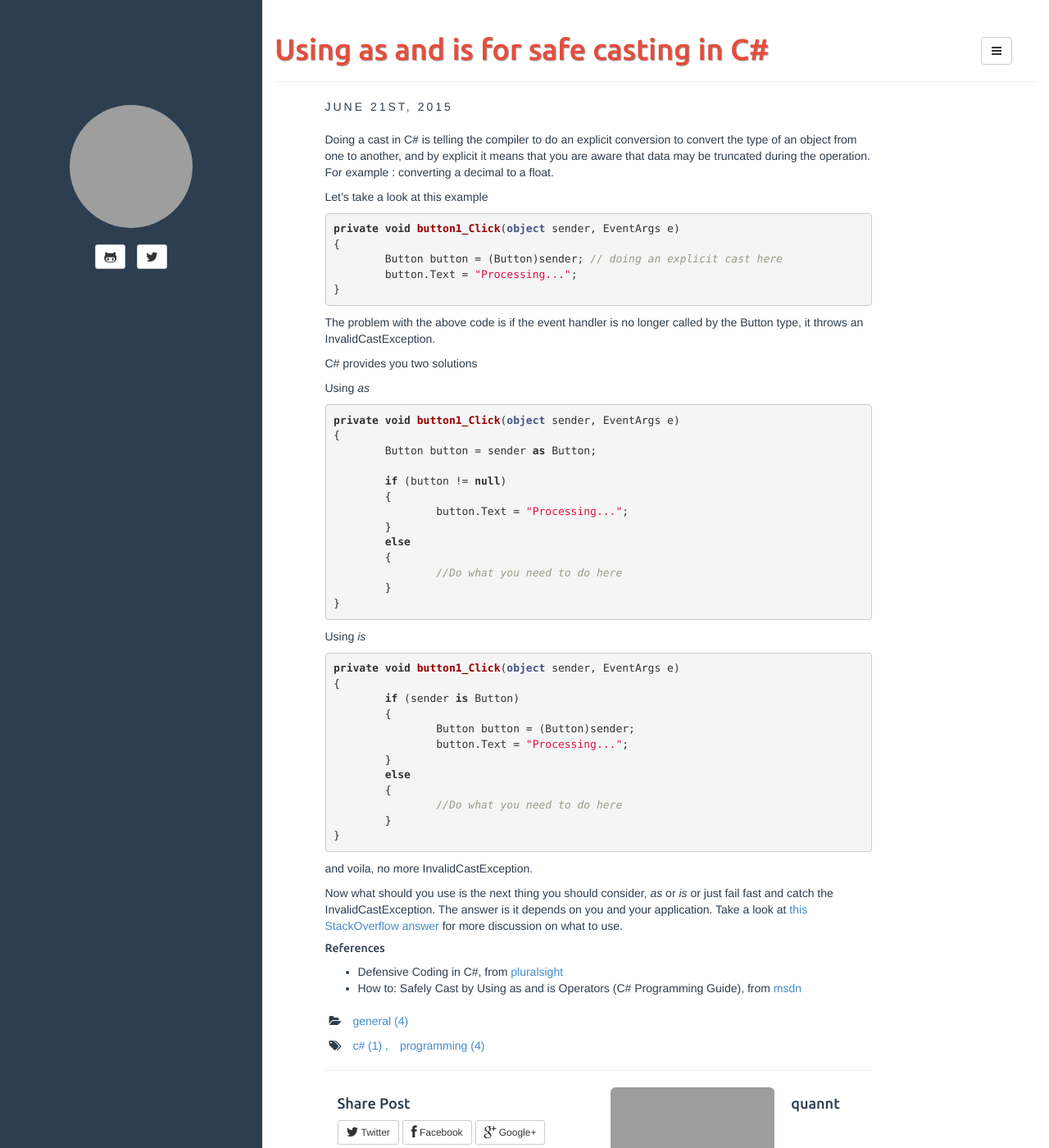
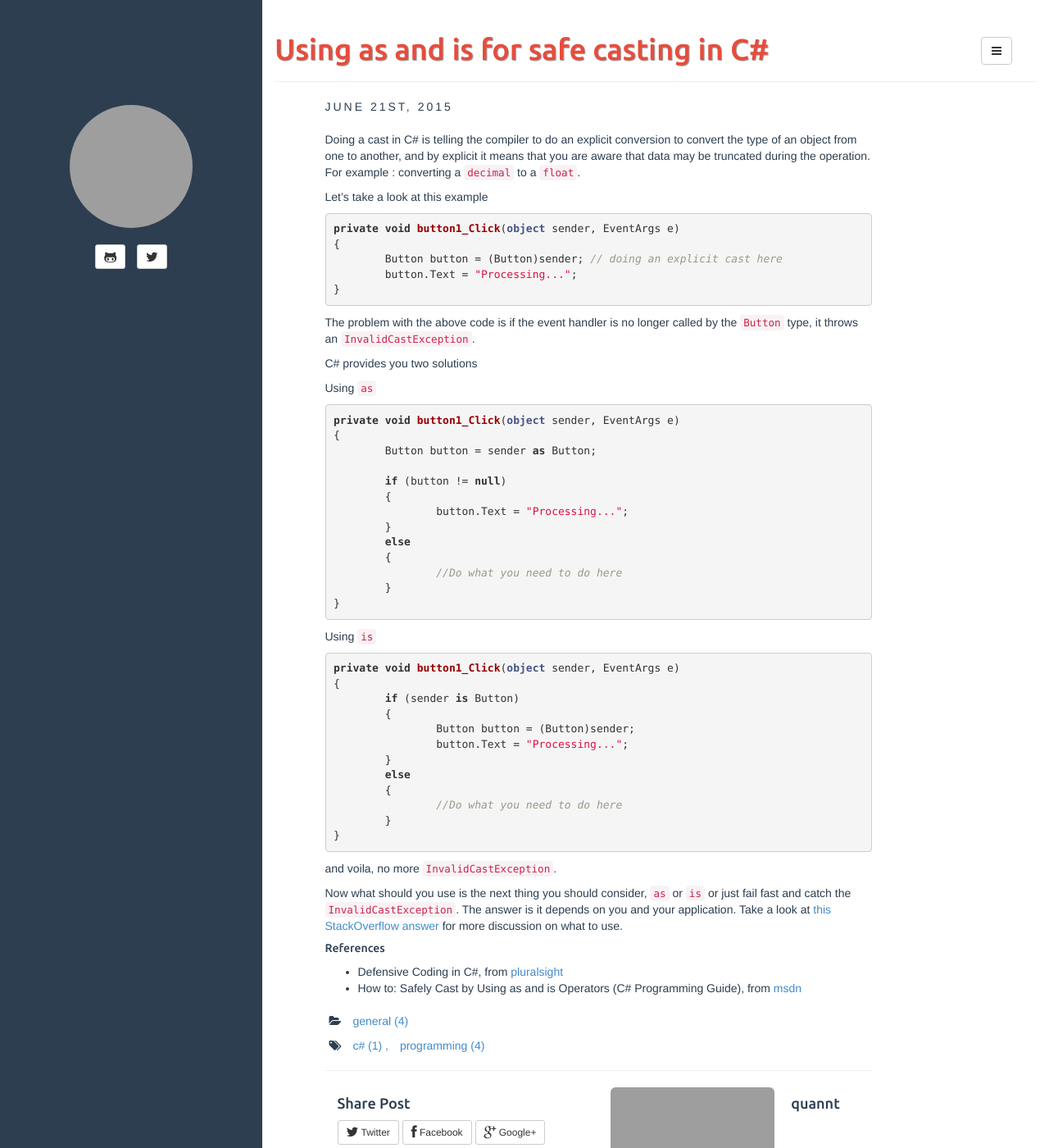
Before and after one commit to quannt/quannt.github.io, a Jekyll site: the page built from _posts/2015-06-21-Using-As-And-Is-Keyword-in-C-sharp-for-safe-casting.markdown, in a window 1280 px wide and 1400 px high. Shown: the whole window at 82% size. Built offline with Jekyll 4.4.1, drawn with Linux system fonts in a browser that asks for light colours; comment, search, counter and statistics services are not loaded; grey boxes are pictures that could not be loaded.

Commit message:
update styles

```diff
--- a/_posts/2015-06-21-Using-As-And-Is-Keyword-in-C-sharp-for-safe-casting.markdown
+++ b/_posts/2015-06-21-Using-As-And-Is-Keyword-in-C-sharp-for-safe-casting.markdown
@@ -6,7 +6,7 @@ tags: [c#, programming]
 fullview: false
 ---
 
-Doing a cast in C# is telling the compiler to do an explicit conversion to convert the type of an object from one to another, and by explicit it means that you are aware that data may be truncated during the operation. For example : converting a decimal to a float.
+Doing a cast in C# is telling the compiler to do an explicit conversion to convert the type of an object from one to another, and by explicit it means that you are aware that data may be truncated during the operation. For example : converting a `decimal` to a `float`.
 
 Let's take a look at this example
 {% highlight C# %}
@@ -17,11 +17,11 @@ private void button1_Click(object sender, EventArgs e)
 }
 {% endhighlight %}
 
-The problem with the above code is if the event handler is no longer called by the Button type, it throws an InvalidCastException.
+The problem with the above code is if the event handler is no longer called by the `Button` type, it throws an `InvalidCastException`.
 
 C# provides you two solutions
 
-Using *as*
+Using `as`
 {% highlight C# %}
 private void button1_Click(object sender, EventArgs e)
 {
@@ -38,7 +38,7 @@ private void button1_Click(object sender, EventArgs e)
 }
 {% endhighlight %}
 
-Using *is*
+Using `is`
 {% highlight C# %}
 private void button1_Click(object sender, EventArgs e)
 {
@@ -53,10 +53,10 @@ private void button1_Click(object sender, EventArgs e)
 	}
 }
 {% endhighlight %}
-and voila, no more InvalidCastException.
+and voila, no more `InvalidCastException`.
 
 
-Now what should you use is the next thing you should consider, *as* or *is* or just fail fast and catch the InvalidCastException. The answer is it depends on you and your application. Take a look at [this StackOverflow answer](http://stackoverflow.com/a/2139818/1487831) for more discussion on what to use.
+Now what should you use is the next thing you should consider, `as` or `is` or just fail fast and catch the `InvalidCastException`. The answer is it depends on you and your application. Take a look at [this StackOverflow answer](http://stackoverflow.com/a/2139818/1487831) for more discussion on what to use.
 
 ##### References
 * Defensive Coding in C#, from [pluralsight](http://www.pluralsight.com/courses/defensive-coding-csharp)
```
